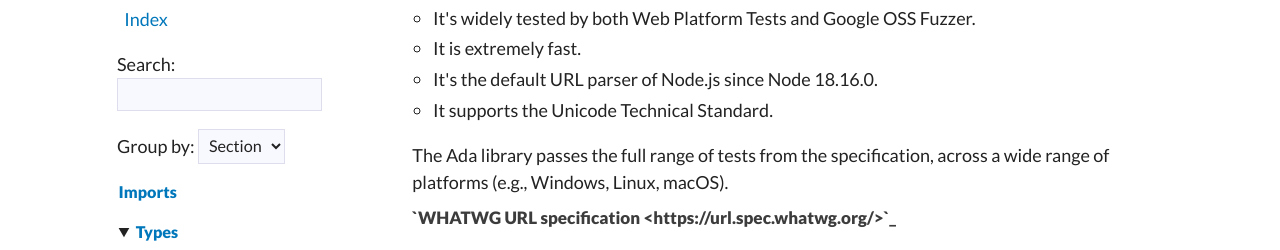
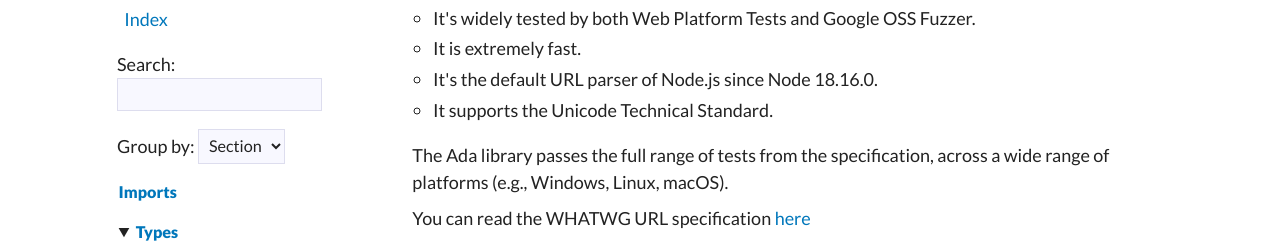
Before and after one commit to ferus-web/nim-ada, a plain HTML site: page index.html in a window 1280 px wide. Shown: the part 173-423 px from the top of the page. Drawn offline with Linux system fonts and the light colour scheme; a script that the page names is missing.

Commit message:
deploy: 5eccd4ef361073c7caccc0a700a90e5d6d2f0727

```diff
--- a/index.html
+++ b/index.html
@@ -251,7 +251,7 @@
 <li>It supports the Unicode Technical Standard.</li>
 </ul>
 <p>The Ada library passes the full range of tests from the specification, across a wide range of platforms (e.g., Windows, Linux, macOS).</p>
-<p><strong>`WHATWG URL specification &lt;https://url.spec.whatwg.org/&gt;`_</strong></p>
+<p>You can read the WHATWG URL specification <a class="reference external" href="https://url.spec.whatwg.org/">here</a></p>
 </p>
     <div class="section" id="6">
   <h1><a class="toc-backref" href="#6">Imports</a></h1>
@@ -370,7 +370,7 @@
   <dd>
 
     <p>Return the fragment identifier of this URL, if it is non-empty. A fragment is also called a &quot;hash&quot;, as it is the part of the URL which begins with the # symbol. It is an optional segment of the URL. If it exists, it generally points to a sub-resource within the document, generally a section heading of a document.</p>
-<p>For more details, read <strong>`the WHATWG URL specification &lt;https://url.spec.whatwg.org/#dom-url-hash&gt;`_</strong></p>
+<p>For more details, read <a class="reference external" href="https://url.spec.whatwg.org/#dom-url-hash">the WHATWG URL specification</a></p>
 
 
   </dd>
@@ -419,7 +419,7 @@
   <dd>
 
     <p>Return the parsed representation of the host for this URL with an optional port number.</p>
-<p>For more details, read <strong>`the WHATWG URL specification &lt;https://url.spec.whatwg.org/#dom-url-host&gt;`_</strong></p>
+<p>For more details, read <a class="reference external" href="https://url.spec.whatwg.org/#dom-url-host">the WHATWG URL specification</a></p>
 
 
   </dd>
@@ -444,7 +444,7 @@
   <dd>
 
     <p>Return the parsed representation of the host for this URL. Non-ASCII domain labels are punycode-encoded per IDNA if this is the host of a special URL, or percent-encoded for non-special URLs. The hostname is devoid of a port number.</p>
-<p>For more details, read <strong>`the WHATWG URL specification &lt;https://url.spec.whatwg.org/#dom-url-hostname&gt;`_</strong></p>
+<p>For more details, read <a class="reference external" href="https://url.spec.whatwg.org/#dom-url-hostname">the WHATWG URL specification</a></p>
 
 
   </dd>
@@ -480,7 +480,7 @@
   <dd>
 
     <p>Return the parsed version of the URL with all its components.</p>
-<p>For more details, read <strong>`the WHATWG URL specification &lt;https://url.spec.whatwg.org/#dom-url-href&gt;`_</strong></p>
+<p>For more details, read <a class="reference external" href="https://url.spec.whatwg.org/#dom-url-href">the WHATWG URL specification</a></p>
 
 
   </dd>
@@ -517,7 +517,7 @@
 
     <p>This function takes in a string and determine whether it is a valid, intelligible URL. If so, it will return <tt class="docutils literal"><span class="pre"><span class="Identifier">true</span></span></tt>. Otherwise, it'll return <tt class="docutils literal"><span class="pre"><span class="Identifier">false</span></span></tt>.</p>
 <p>Keep in mind that this function will return <tt class="docutils literal"><span class="pre"><span class="Identifier">true</span></span></tt> in cases that the programmer might see as odd. You need to keep in mind that the WHATWG URL specification is very forgiving, and as such, many odd-looking cases will pass with no issues.</p>
-<p>You are advised to read the WHATWG URL specification to learn more: <strong>`WHATWG URL specification &lt;https://url.spec.whatwg.org/&gt;`_</strong></p>
+<p>You are advised to read the WHATWG URL specification to learn more: <a class="reference external" href="https://url.spec.whatwg.org/">WHATWG URL specification</a></p>
 
 
   </dd>
@@ -546,7 +546,7 @@
   <dd>
 
     <p>Return the origin of this URL.</p>
-<p>For more details, read <strong>`the WHATWG URL specification &lt;https://url.spec.whatwg.org/#dom-url-origin&gt;`_</strong></p>
+<p>For more details, read <a class="reference external" href="https://url.spec.whatwg.org/#dom-url-origin">the WHATWG URL specification</a></p>
 
 
   </dd>
@@ -576,7 +576,7 @@
   <dd>
 
     <p>Return the username for this URL.</p>
-<p>For more details, read <strong>`the WHATWG URL specification &lt;https://url.spec.whatwg.org/#dom-url-password&gt;`_</strong></p>
+<p>For more details, read <a class="reference external" href="https://url.spec.whatwg.org/#dom-url-password">the WHATWG URL specification</a></p>
 
 
   </dd>
@@ -601,7 +601,7 @@
   <dd>
 
     <p>Return the path for this URL.</p>
-<p>For more details, read <strong>`the WHATWG URL specification &lt;https://url.spec.whatwg.org/#dom-url-pathname&gt;`_</strong></p>
+<p>For more details, read <a class="reference external" href="https://url.spec.whatwg.org/#dom-url-pathname">the WHATWG URL specification</a></p>
 
 
   </dd>
@@ -626,7 +626,7 @@
   <dd>
 
     <p>Return the port number for this URL, if specified and parseable into an unsigned integer.</p>
-<p>For more details, read <strong>`the WHATWG URL specification &lt;https://url.spec.whatwg.org/#concept-url-port&gt;`_</strong></p>
+<p>For more details, read <a class="reference external" href="https://url.spec.whatwg.org/#concept-url-port">the WHATWG URL specification</a></p>
 
 
   </dd>
@@ -651,7 +651,7 @@
   <dd>
 
     <p>Return the port number for this URL, if specified.</p>
-<p>For more details, read <strong>`the WHATWG URL specification &lt;https://url.spec.whatwg.org/#concept-url-port&gt;`_</strong></p>
+<p>For more details, read <a class="reference external" href="https://url.spec.whatwg.org/#concept-url-port">the WHATWG URL specification</a></p>
 
 
   </dd>
@@ -692,7 +692,7 @@
   <dd>
 
     <p>Return the URL's query string, if it exists.</p>
-<p>For more details, read <strong>`the WHATWG URL specification &lt;https://url.spec.whatwg.org/#dom-url-search&gt;`_</strong></p>
+<p>For more details, read <a class="reference external" href="https://url.spec.whatwg.org/#dom-url-search">the WHATWG URL specification</a></p>
 <p><strong>Also See</strong>:</p>
 <ul class="simple"><li><a class="reference internal nimdoc" title="proc search(url: URL): Option[string]" href="#search,URL">proc search(URL)</a> which has the same behaviour as this function.</li>
 </ul>
@@ -760,7 +760,7 @@
   <dd>
 
     <p>Return the URL's query string, if it exists.</p>
-<p>For more details, read <strong>`the WHATWG URL specification &lt;https://url.spec.whatwg.org/#dom-url-search&gt;`_</strong></p>
+<p>For more details, read <a class="reference external" href="https://url.spec.whatwg.org/#dom-url-search">the WHATWG URL specification</a></p>
 <p><strong>Also See</strong>:</p>
 <ul class="simple"><li><a class="reference internal nimdoc" title="proc query(url: URL): Option[string]" href="#query,URL">proc query(URL)</a> which has the same behaviour as this function.</li>
 </ul>
@@ -789,7 +789,7 @@
   <dd>
 
     <p>Return the username for this URL.</p>
-<p>For more details, read <strong>`the WHATWG URL specification &lt;https://url.spec.whatwg.org/#dom-url-username&gt;`_</strong></p>
+<p>For more details, read <a class="reference external" href="https://url.spec.whatwg.org/#dom-url-username">the WHATWG URL specification</a></p>
 
 
   </dd>
@@ -818,7 +818,7 @@
       <div class="twelve-columns footer">
         <span class="nim-sprite"></span>
         <br>
-        <small style="color: var(--hint);">Made with Nim. Generated: 2025-07-04 16:27:15 UTC</small>
+        <small style="color: var(--hint);">Made with Nim. Generated: 2025-07-04 16:31:50 UTC</small>
       </div>
     </div>
   </div>
```
